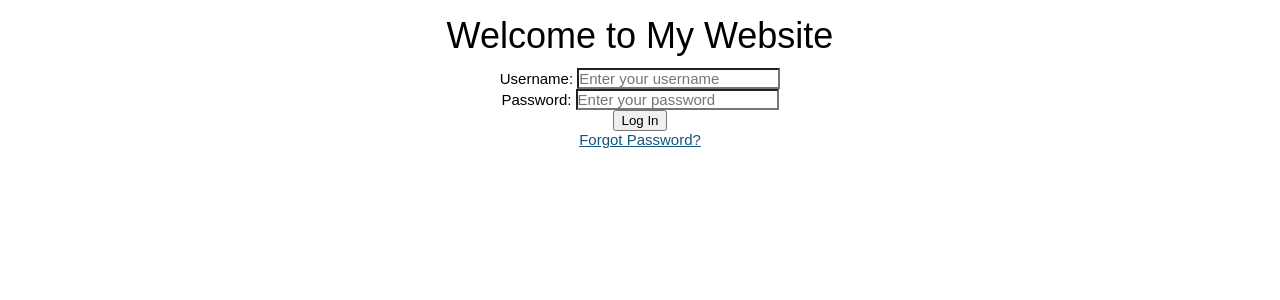
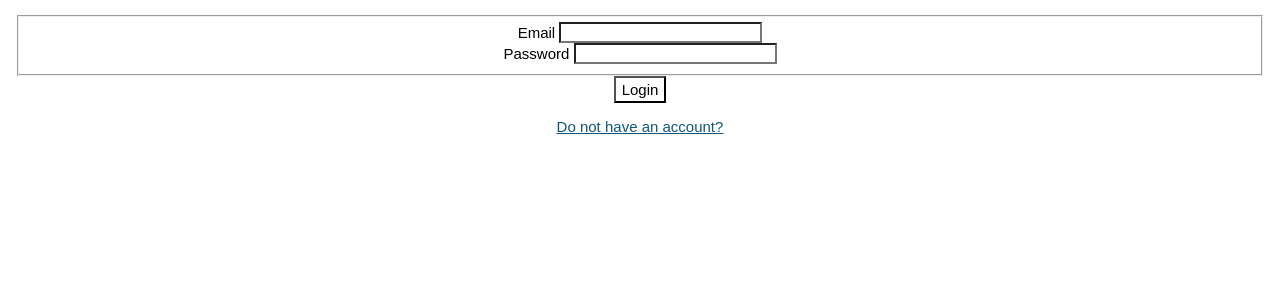
Before and after one commit to Saptarshi-Mohanty/work-flask-webapp, a Flask app: template flaskr/templates/login.html in a window 1280 px wide. Shown: the top 300 px of the page. Run offline with Flask 3, Linux system fonts and the light colour scheme; the template is opened without the code that fills it: values that come from a table or form of the project are taken from there, most other values are stand-ins (such as "Sample title", 1, 10 or a date in 2020).

Commit message:
form layout done

```diff
--- a/flaskr/app.py
+++ b/flaskr/app.py
@@ -4,16 +4,22 @@ from formmodels import RegistrationForm, LoginForm
 
 app = Flask(__name__)
 
-SECRETS_URI = '3b301329dd4aec7ff92ca50e8e328f52'
+app.config['SECRET_KEY'] = '3b301329dd4aec7ff92ca50e8e328f52'
 
 @app.route('/')
 def home():
-    return render_template('index.html')
+    return render_template('index.html', title='Home')
 
 @app.route("/login")
 def login():
     form = LoginForm()
-    return render_template('login.html', form=form)
+    return render_template('login.html', title='Login', form=form)
+
+@app.route("/register")
+def register():
+    form = RegistrationForm()
+    return render_template('register.html', title='Register', form=form)
+
 
 if __name__ == '__main__':
     app.run(debug=True)
--- a/flaskr/templates/index.html
+++ b/flaskr/templates/index.html
@@ -3,7 +3,7 @@
 <head>
     <meta charset="UTF-8">
     <meta name="viewport" content="width=device-width, initial-scale=1.0">
-    <title>Document</title>
+    <title>{{title}}</title>
 </head>
 <body>
     <p>Hello Employee</p>
--- a/flaskr/templates/login.html
+++ b/flaskr/templates/login.html
@@ -1,26 +1,29 @@
 <html>
 <head>
     <link rel="stylesheet" href="static/style.css">
+    <title>{{title}}</title>
 </head>
 <body>
-    <div class="container">
-        <h1>Welcome to My Website</h1>
-        <form class="login-form" action="login.php" method="post">
-            <div class="input-group">
-                <label for="username">Username:</label>
-                <input type="text" id="username" name="username" placeholder="Enter your username" required>
-            </div>
-            <div class="input-group">
-                <label for="password">Password:</label>
-                <input type="password" id="password" name="password" placeholder="Enter your password" required>
-            </div>
-            <div class="input-group">
-                <button type="submit" class="login-button">Log In</button>
-            </div>
-            <div class="input-group">
-                <a href="forgot.php" class="forgot-button">Forgot Password?</a>
-            </div>
+    {%block content%}
+        <div>
+            <form action="" method="post">
+                {{form.hidden_tag()}}
+                <fieldset>
+                    <div>
+                        {{form.email.label}}
+                        {{form.email}}
+                    </div>
+                    <div>
+                        {{form.password.label}}
+                        {{form.password}}
+                    </div>
+                </fieldset>
+                <div>
+                    {{form.loginbutton}}
+                </div>
         </form>
-    </div>
+        </div>
+        {%endblock%}
+        <a href="{{url_for('register')}}">Do not have an account?</a>
 </body>
 </html>
```
Also changed, not shown: flaskr/templates/register.html (added, +46 -0 lines).
